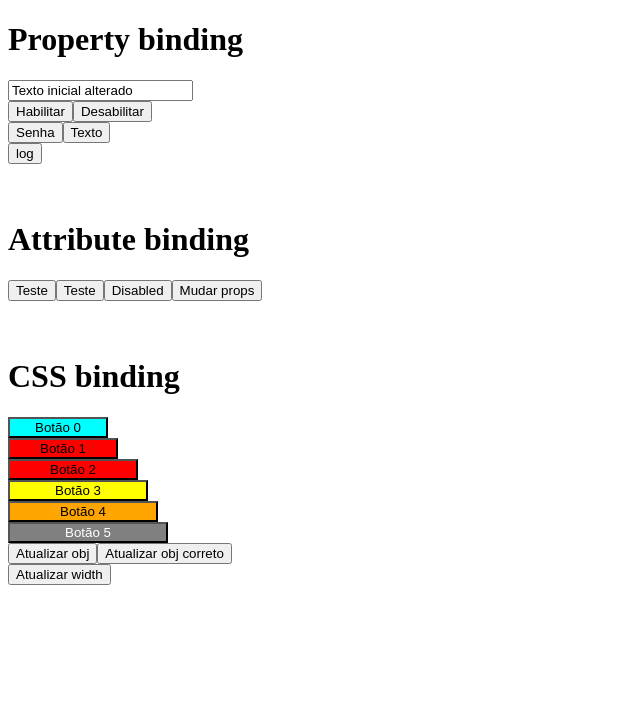
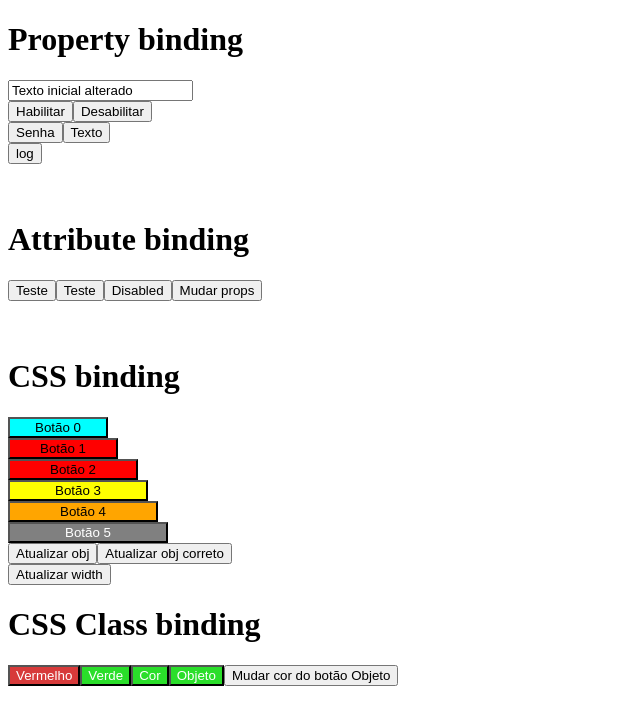
Before and after one commit to thiago-desenv/fundamentos-angular, an Angular app: page / in a window 1280 px wide. Shown: the top 724 px of the page, without its empty margins (0-640 px from the left). Built offline with nearby package versions, Linux system fonts and the light colour scheme.

Commit message:
Usado CSS class binding

```diff
--- a/src/app/app.component.html
+++ b/src/app/app.component.html
@@ -46,3 +46,13 @@
 <button (click)="atualizarStyleObjCorreto()">Atualizar obj correto</button>
 <br>
 <button (click)="atualizarWidth()">Atualizar width</button>
+<br>
+
+<h1>CSS Class binding</h1>
+<button [class.red-button]="isRedButton">Vermelho</button>
+<button [class.green-button]="isGreenButton">Verde</button>
+
+<button [class]="'red-button green-button'">Cor</button>
+
+<button [class]="{ 'red-button': !isGreenButton, 'green-button': isGreenButton }">Objeto</button>
+<button (click)="isGreenButton = false">Mudar cor do botão Objeto</button>
--- a/src/app/app.component.scss
+++ b/src/app/app.component.scss
@@ -0,0 +1,9 @@
+.red-button {
+  background-color: rgb(215, 58, 58);
+  color: white;
+}
+
+.green-button {
+  background-color: rgb(42, 222, 42);
+  color: white;
+}
--- a/src/app/app.component.ts
+++ b/src/app/app.component.ts
@@ -17,6 +17,9 @@ export class AppComponent {
   widthButton2 = 130;
   backgropundCollorButton1 = "red"
   stylesObj = { width: '160px', backgroundColor: 'gray', color: 'white' }
+
+  isRedButton = true;
+  isGreenButton = true;
 
 
   habilitarInput() {
```
